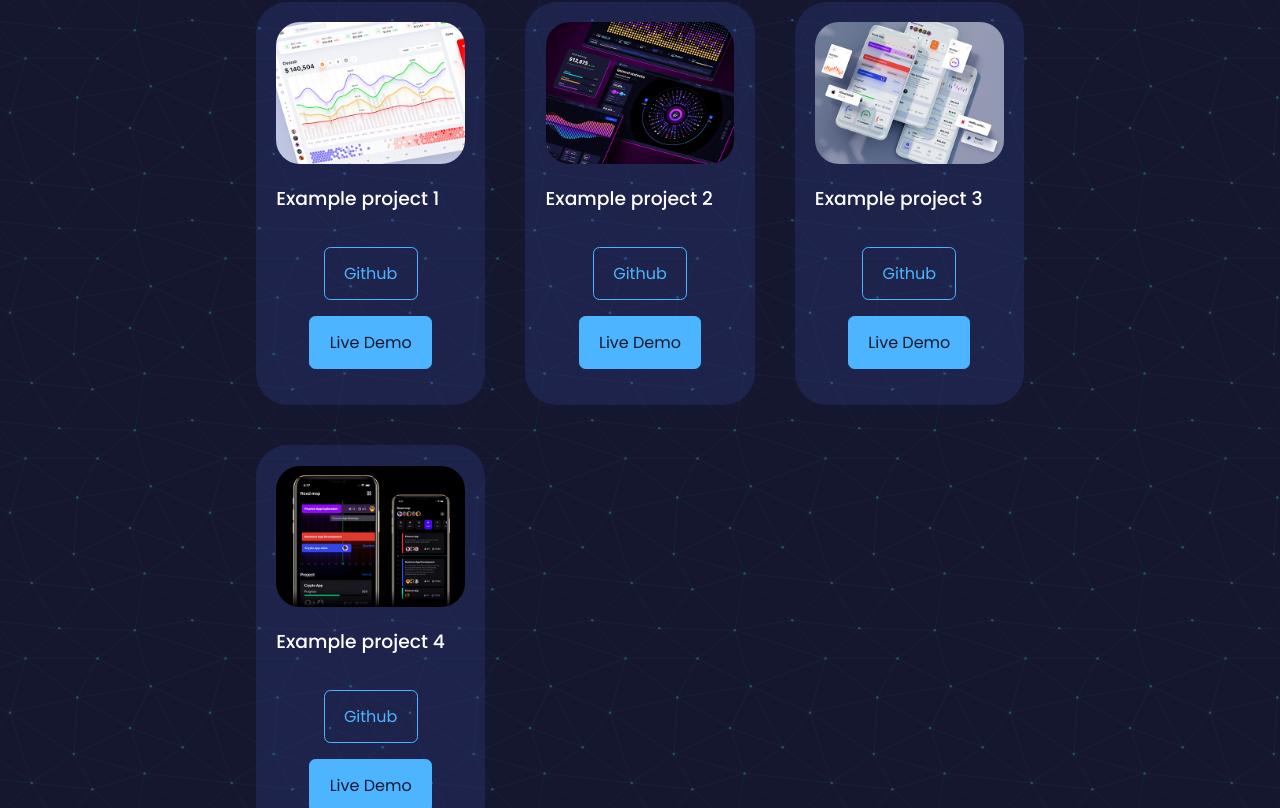
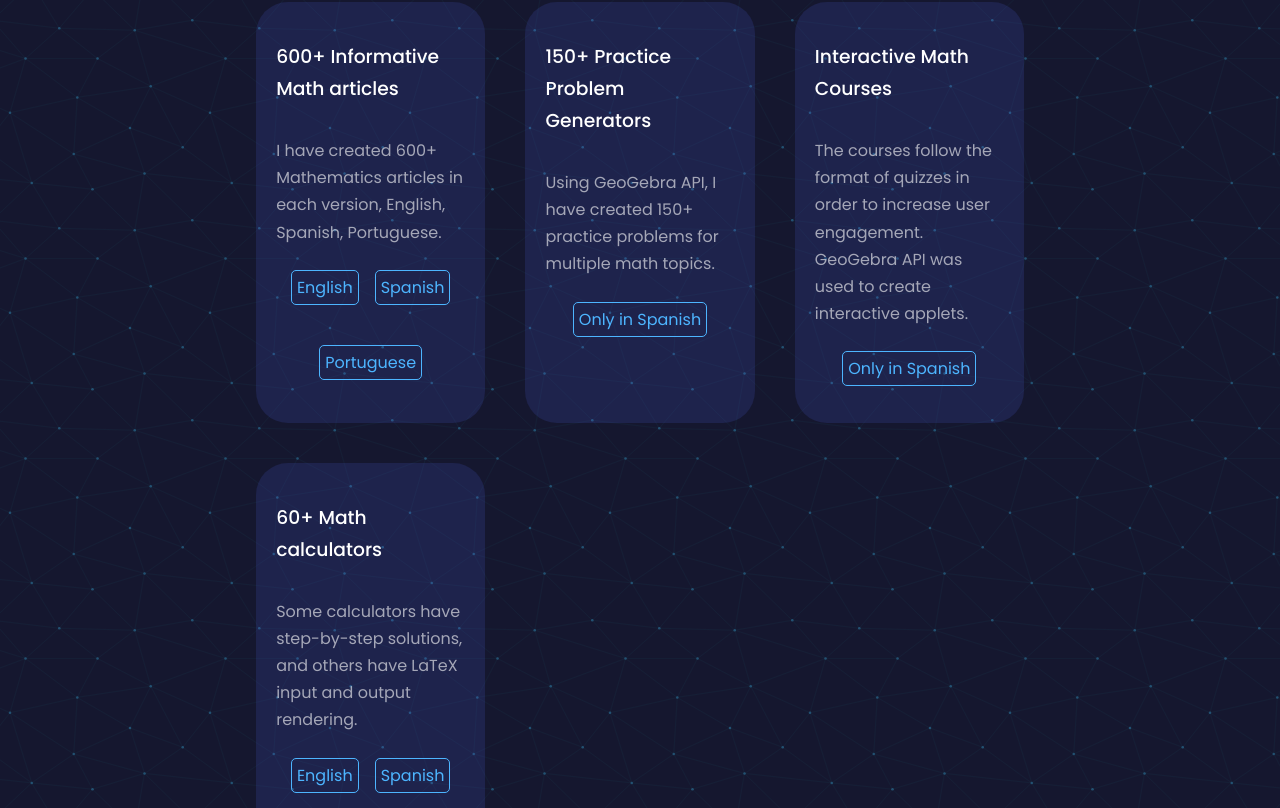
Before and after one commit to Jefferh30/Portfolio-Website, a React (Create React App) app: page / in a window 1280 px wide. Shown: the part 4052-4860 px from the top of the page. Built offline with nearby package versions, Linux system fonts and the light colour scheme; the HTML template or start-up script is replaced by a standard one.

Commit message:
Add all projects

```diff
--- a/src/components/portfolio/Portfolio.jsx
+++ b/src/components/portfolio/Portfolio.jsx
@@ -1,43 +1,42 @@
 import React from 'react'
 import './portfolio.css'
-import IMG1 from '../../assets/portfolio1.jpg'
-import IMG2 from '../../assets/portfolio2.jpg'
-import IMG3 from '../../assets/portfolio3.jpg'
-import IMG4 from '../../assets/portfolio4.jpg'
-import IMG5 from '../../assets/portfolio5.png'
-import IMG6 from '../../assets/portfolio6.jpg'
+import IMG1 from '../../assets/portfolio1.png'
+import IMG2 from '../../assets/portfolio2.png'
+import IMG3 from '../../assets/portfolio3.png'
+import IMG4 from '../../assets/portfolio4.png'
+
 
 const projects = [
   {
     id: 1,
     image: IMG1,
-    title: 'Example project 1',
-    github: 'https://github.com',
-    demo: 'https://github.com'
+    title: 'Math quiz app with LaTeX rendering',
+    github: 'https://github.com/Jefferh30/Quiz-App-with-LaTeX-rendering',
+    demo: 'https://jefferh30.github.io/Quiz-App-with-LaTeX-rendering/'
 
   },
   {
     id: 2,
     image: IMG2,
-    title: 'Example project 2',
-    github: 'https://github.com',
-    demo: 'https://github.com'
+    title: 'Derivatives calculator with LaTeX input',
+    github: 'https://github.com/Jefferh30/Derivatives-Calculator-with-LaTeX',
+    demo: 'https://jefferh30.github.io/Derivatives-Calculator-with-LaTeX/'
 
   },
   {
     id: 3,
     image: IMG3,
-    title: 'Example project 3',
-    github: 'https://github.com',
-    demo: 'https://github.com'
+    title: 'Area under the curve practice problems',
+    github: 'https://github.com/Jefferh30/Area-under-the-curve-practice-problems',
+    demo: 'https://jefferh30.github.io/Area-under-the-curve-practice-problems/'
 
   },
   {
     id: 4,
     image: IMG4,
-    title: 'Example project 4',
-    github: 'https://github.com',
-    demo: 'https://github.com'
+    title: 'Adding fractions calculator with steps',
+    github: 'https://github.com/Jefferh30/Adding-fractions-calculator-step-by-step-',
+    demo: 'https://jefferh30.github.io/Adding-fractions-calculator-step-by-step-/'
 
   }
 ]
@@ -45,8 +44,44 @@ const projects = [
 const Portfolio = () => {
   return (
     <section id='portfolio'>
-      <h5>My Recent Work</h5>
+      <h5>My Work</h5>
       <h2>Portfolio</h2>
+      <div className="container portfolio_container">
+        <article className='portfolio_item'>
+          <h3>600+ Informative Math articles</h3>
+          <p>I have created 600+ Mathematics articles in each version, English, Spanish, Portuguese.</p>
+          <div className="portfolio_item-cta">
+            <a href="https://en.neurochispas.com/" className='btn-small' target='_blank'>English</a>
+            <a href="https://www.neurochispas.com/"className='btn-small' target='_blank'>Spanish</a>
+            <a href="https://br.neurochispas.com/"className='btn-small' target='_blank'>Portuguese</a>
+          </div>
+        </article>
+        <article className='portfolio_item'>
+          <h3>150+ Practice Problem Generators</h3>
+          <p>Using GeoGebra API, I have created 150+ practice problems for multiple math topics.</p>
+          <div className="portfolio_item-cta">
+            <a href="https://cursos.neurochispas.com/practica-algebra/"className='btn-small' target='_blank'>Only in Spanish</a>
+          </div>
+        </article>
+        <article className='portfolio_item'>
+          <h3>Interactive Math Courses</h3>
+          <p>The courses follow the format of quizzes in order to increase user engagement. GeoGebra API was used to create interactive applets.</p>
+          <div className="portfolio_item-cta">
+            <a href="https://cursos.neurochispas.com/gti"className='btn-small' target='_blank'>Only in Spanish</a>
+          </div>
+        </article>
+        <article className='portfolio_item'>
+          <h3>60+ Math calculators</h3>
+          <p>Some calculators have step-by-step solutions, and others have LaTeX input and output rendering.</p>
+          <div className="portfolio_item-cta">
+            <a href="https://en.neurochispas.com/calculators-2/" className='btn-small' target='_blank'>English</a>
+            <a href="https://www.neurochispas.com/calculadoras/"className='btn-small' target='_blank'>Spanish</a>
+            <a href="https://br.neurochispas.com/calculadoras/"className='btn-small' target='_blank'>Portuguese</a>
+          </div>
+        </article>
+      </div>
+
+      <h5 className='demo-examples'>Demo examples</h5>
       <div className="container portfolio_container">
         {
           projects.map(({id, image, title, github, demo}) => {
```
